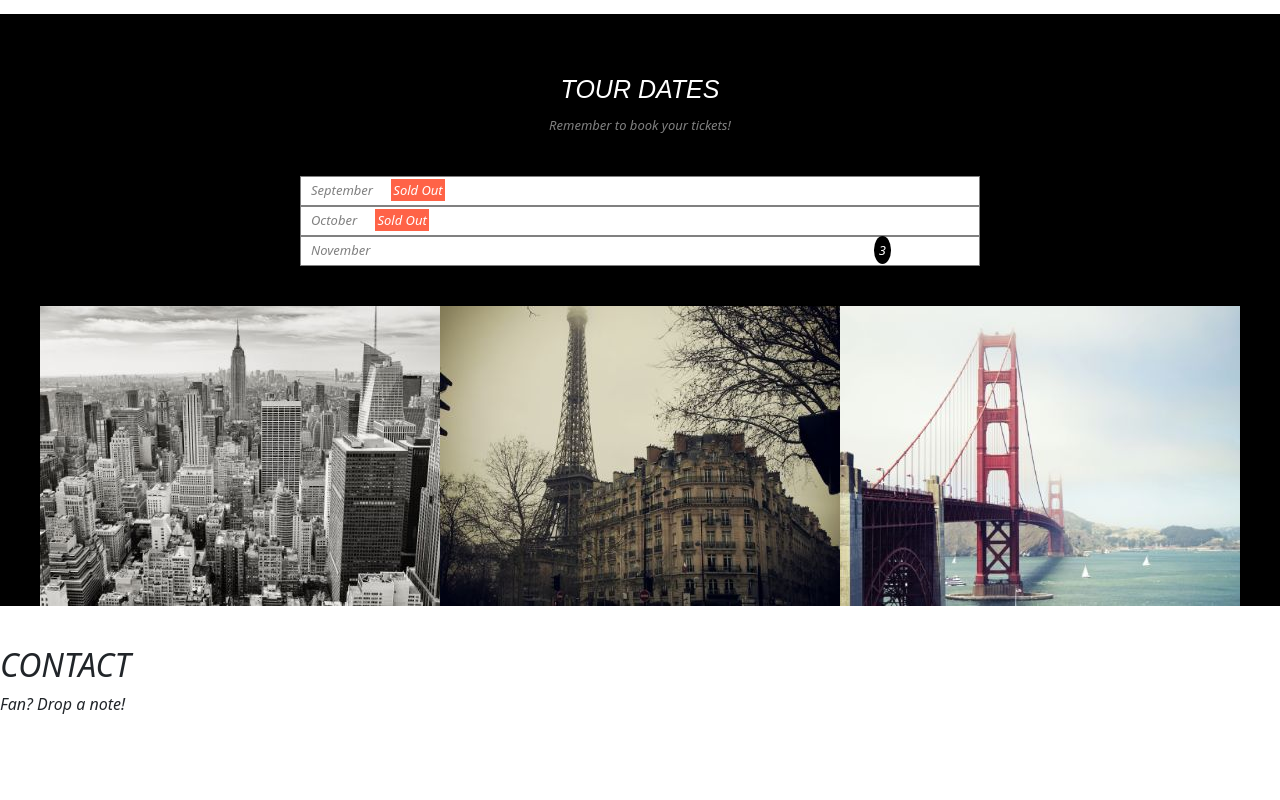
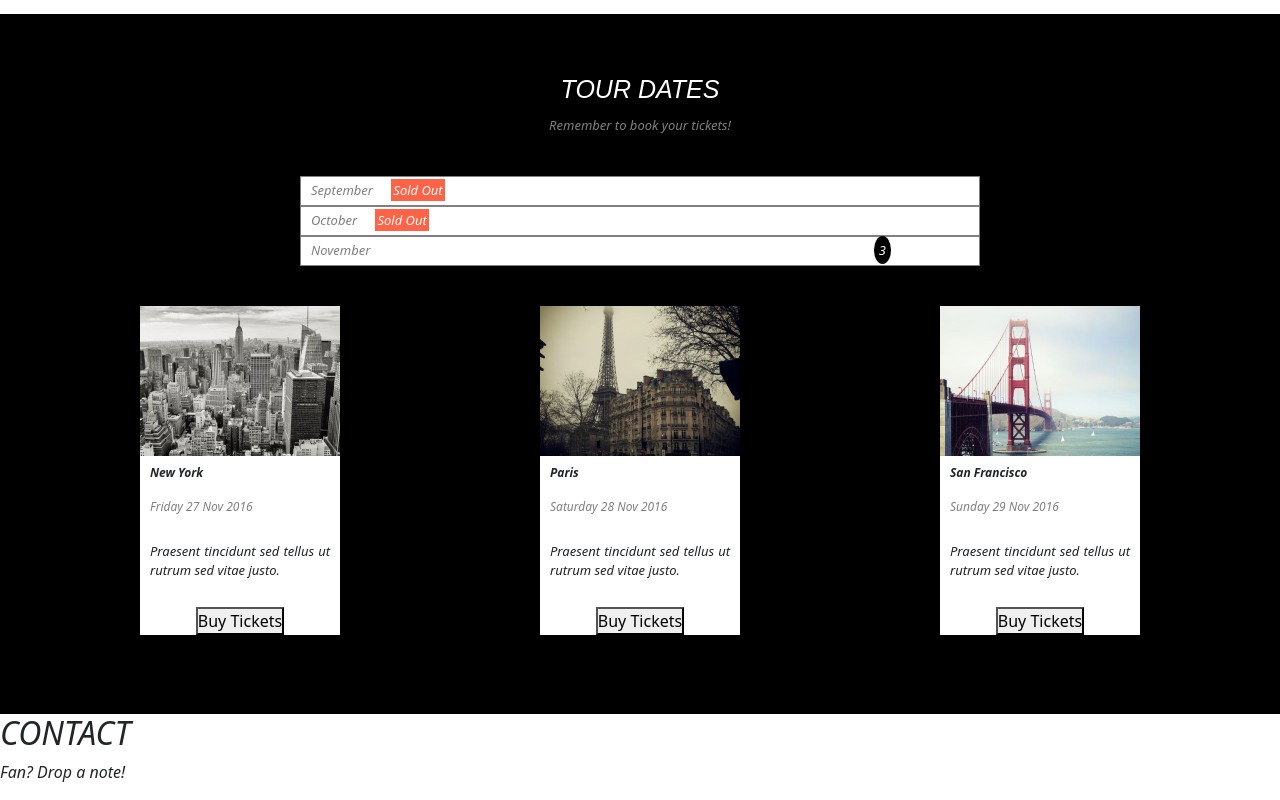
Before and after one commit to Baibhavi/Front-End, a plain HTML site: page LabAssignment2/index.html in a window 1280 px wide. Shown: the part 1124-1924 px from the top of the page. Before the commit the page ends 1856 px from the top, so only its background shows below. Drawn offline with nearby package versions, Linux system fonts and the light colour scheme.

Commit message:
something more in project

```diff
--- a/LabAssignment2/index.html
+++ b/LabAssignment2/index.html
@@ -66,14 +66,26 @@
             </li>
         </ul>
         <div class="upcomingShows">
-            <div class="newyork">
+            <div class="places">
                 <img src="newyork.jpg" alt="">
+                <h3>New York</h3>
+                <p class="date">Friday 27 Nov 2016</p>
+                <p class="text">Praesent tincidunt sed tellus ut rutrum sed vitae justo.</p>
+                <button>Buy Tickets</button>
             </div>
-            <div class="paris">
+            <div class="places">
                 <img src="paris.jpg" alt="">
+                <h3>Paris</h3>
+                <p class="date">Saturday 28 Nov 2016</p>
+                <p class="text">Praesent tincidunt sed tellus ut rutrum sed vitae justo.</p>
+                <button>Buy Tickets</button>
             </div>
-            <div class="sanfransisco">
+            <div class="places">
                 <img src="sanfran.jpg" alt="">
+                <h3>San Francisco</h3>
+                <p class="date">Sunday 29 Nov 2016</p>
+                <p class="text">Praesent tincidunt sed tellus ut rutrum sed vitae justo.</p>
+                <button>Buy Tickets</button>
             </div>
         </div>
     </div>
--- a/LabAssignment2/style.css
+++ b/LabAssignment2/style.css
@@ -115,6 +115,7 @@ nav{
     background-color: black;
     text-align: center;
     padding-top: 60px;
+    height: 700px;
 }
 .tourDetails h2{
     color: white;
@@ -162,5 +163,30 @@ nav{
     margin: 40px;
     display: flex;
     flex-direction: row;
-    justify-content: space-between;
+    justify-content: space-around;
 }
+.upcomingShows .places{
+    background-color: white;
+    width: 200px;
+}
+.upcomingShows img{
+    height: 150px;
+    width: 200px;
+}
+.upcomingShows h3{
+    font-size: 12px;
+    text-align: left;
+    padding: 10px;
+    font-weight:550;
+}
+.date{
+    color: gray;
+    font-size: 12px;
+    text-align: left;
+    padding-left:10px;
+}
+.text{
+    font-size: 13px;
+    text-align: justify;
+    padding: 10px;
+}
```
